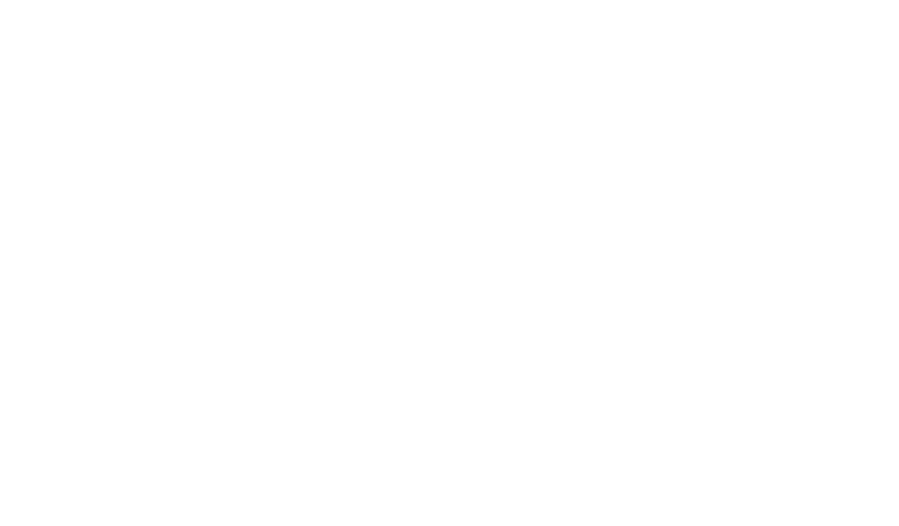
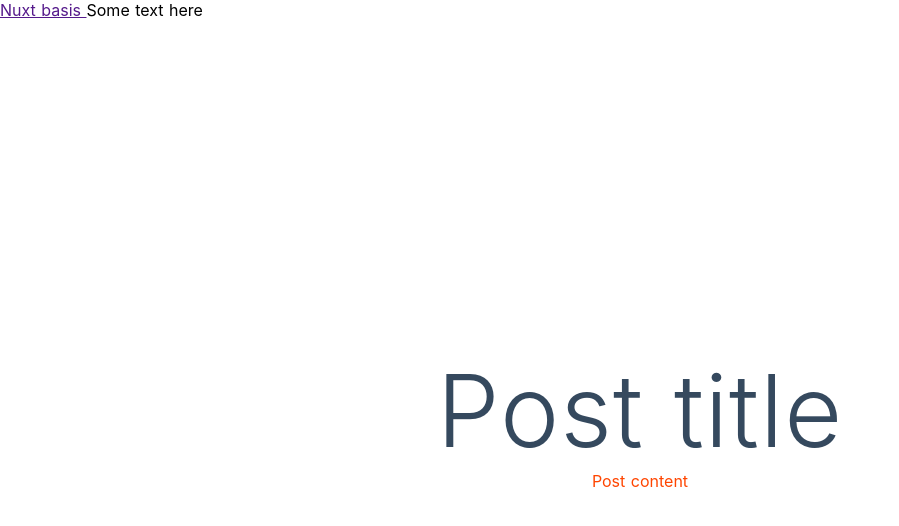
Before and after one commit to svirmi/nuxt-fundamentals, a Nuxt app: page /post in a window 1280 px wide. Before the commit this address had no page. Shown: the top 526 px of the page, without its empty margins (0-899 px from the left). Built offline with nearby package versions, Linux system fonts and the light colour scheme.

Commit message:
post component

```diff
--- /dev/null
+++ b/components/NavBar.vue
@@ -0,0 +1,21 @@
+<template>
+<nav class="nav">
+  <div class="logo">
+    <a href="" class="logo text-lg">
+      Nuxt basis
+    </a>
+
+    <span class="subheader">Some text here</span>
+  </div>
+</nav>
+</template>
+
+<script>
+    export default {
+        name: "NavBar"
+    }
+</script>
+
+<style scoped>
+
+</style>
--- a/layouts/default.vue
+++ b/layouts/default.vue
@@ -1,8 +1,18 @@
 <template>
-  <div>
+  <div class="container">
+    <NavBar/>
     <nuxt />
   </div>
 </template>
+
+<script>
+  import NavBar from "../components/NavBar";
+  export default {
+    components: {
+      NavBar
+    }
+  }
+</script>
 
 <style>
 html {
@@ -52,4 +62,7 @@ html {
   color: #fff;
   background-color: #35495e;
 }
+  p {
+    color: #ff4500;
+  }
 </style>
--- a/pages/index.vue
+++ b/pages/index.vue
@@ -38,7 +38,7 @@ export default {
 }
 </script>
 
-<style>
+<style scoped>
 .container {
   margin: 0 auto;
   min-height: 100vh;
--- /dev/null
+++ b/pages/post.vue
@@ -0,0 +1,43 @@
+<template>
+<div class="container">
+  <article>
+    <h1 class="title">Post title</h1>
+    <p>Post content</p>
+  </article>
+</div>
+</template>
+
+<script>
+    export default {
+        name: "post"
+    }
+</script>
+
+<style scoped>
+  .container {
+    margin: 0 auto;
+    min-height: 100vh;
+    display: flex;
+    justify-content: center;
+    align-items: center;
+    text-align: center;
+  }
+
+  .title {
+    font-family: 'Quicksand', 'Source Sans Pro', -apple-system, BlinkMacSystemFont,
+    'Segoe UI', Roboto, 'Helvetica Neue', Arial, sans-serif;
+    display: block;
+    font-weight: 300;
+    font-size: 100px;
+    color: #35495e;
+    letter-spacing: 1px;
+  }
+
+  .subtitle {
+    font-weight: 300;
+    font-size: 42px;
+    color: #526488;
+    word-spacing: 5px;
+    padding-bottom: 15px;
+  }
+</style>
```
